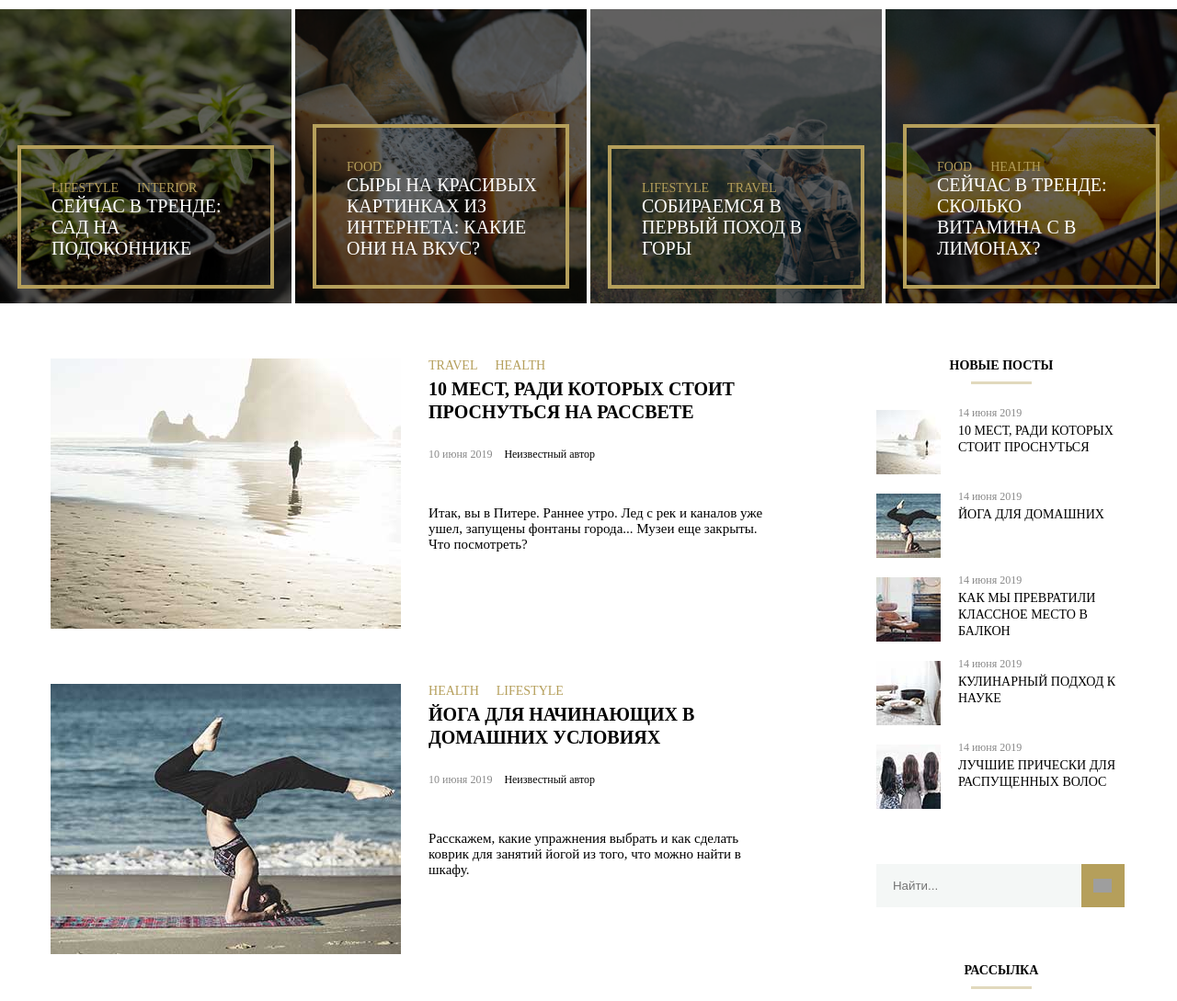
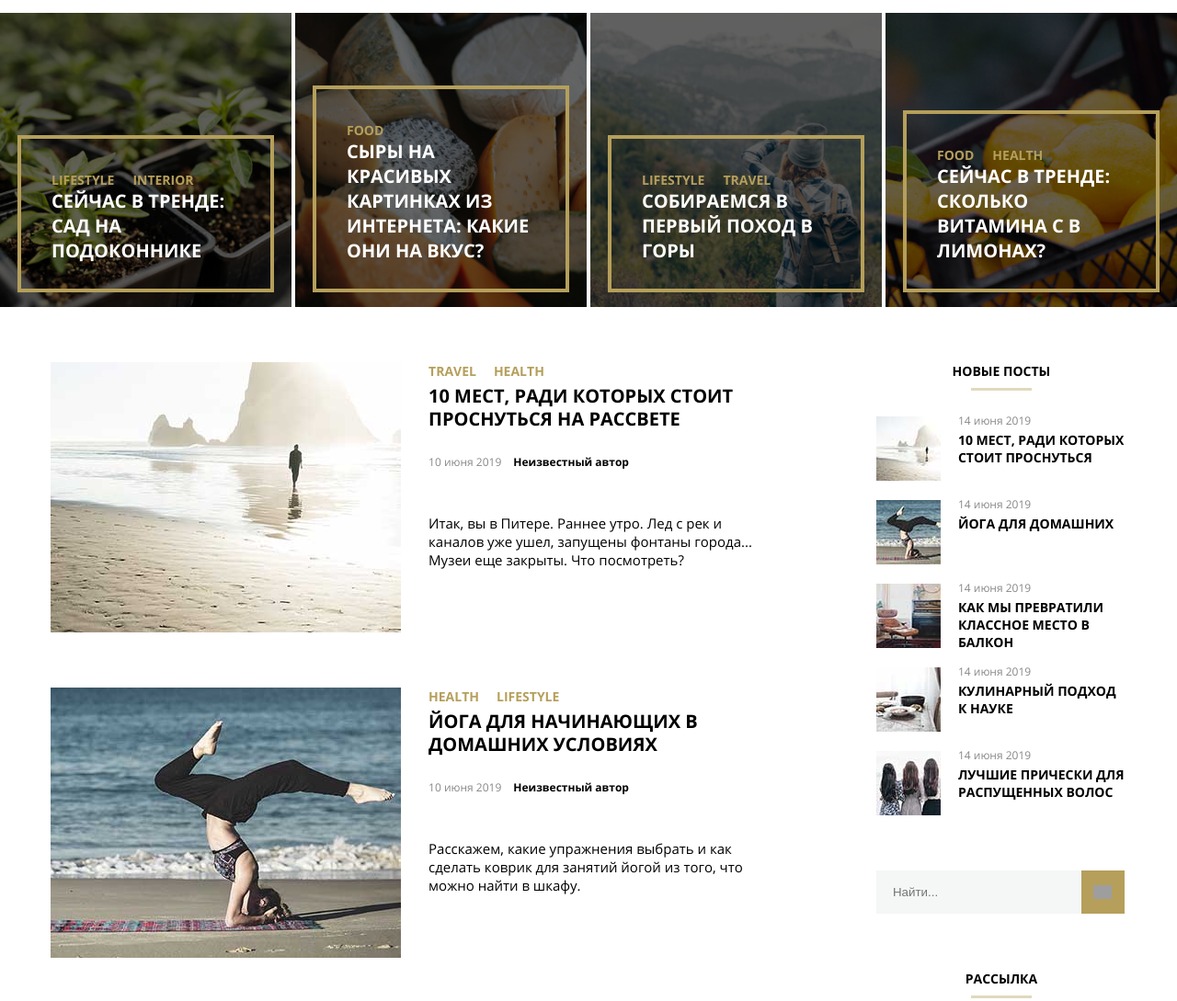
Before and after one commit to Kiraradi/MQ-50, a plain HTML site: page index.html in a window 1280 px wide. Shown: the part 560-1649 px from the top of the page at 92% size. Drawn offline with Linux system fonts and the light colour scheme; grey boxes are pictures that could not be loaded; files whose address does not match are found by name; a web font is replaced by a local one.

Commit message:
Объединение шрифтов в один

```diff
--- a/css/styles.css
+++ b/css/styles.css
@@ -1,21 +1,20 @@
 @font-face {
-  src: local('Regular'),
-		url("https://netology-code.github.io/html-2-diploma/sources/fonts/OpenSans-Regular.woff");
-  font-family: Regular;
-  font-weight: 400 ;
-  font-style: normal;
+	font-family:'OpenSans';
+	src: url(../fonts/OpenSans-Regular.woff);
+	font-weight: 400;
+	font-style: normal;
 }
 
 @font-face {
-  src: local('Bold'),
-		url("https://netology-code.github.io/html-2-diploma/sources/fonts/OpenSans-Bold.woff");
-  font-family: Bold;
-  font-weight: 400 ;
-  font-style: normal;
+	font-family: 'OpenSans';
+	src: url(../fonts/OpenSans-Bold.woff);
+	font-weight: 700;
+	font-style: normal;
 }
 
 body {
-	font-family: Bold;
+	font-family: OpenSans;
+	font-weight: bold;
 	font-size: 14px;
 	margin: 0;
     padding: 0;
@@ -64,7 +63,8 @@ ul {
 
 .header__menu {
 	display: flex;
-	font-family: Regular;
+	font-family: OpenSans;
+	font-weight: 400;
 	align-items: center;
 	justify-content: space-between;
     max-width: 1170px;
@@ -103,15 +103,6 @@ ul {
 	line-height: 75px;
 }
 
-.header__content_h1 {
-	margin: 132px;
-	max-width: 700px;
-	color: #ffffff;
-	font-size: 45px;
-	text-align: center;
-	text-transform: uppercase;
-	justify-content: center;
-}
 
 @media (max-width: 1200px) {
 	.sandwich {
@@ -300,18 +291,18 @@ ul {
 	padding: 0;
 }
 
-.trend-hashtag-item:nth-last-child(n+2) {
+.trend-hashtag-item-first {
 	margin-right: 20px;
 }
 
-.trend-hashtag-a {
+.trend-hashtag-link {
 	font-size: 14px;
 	color: #b59f5b;
 	text-transform: uppercase;
 	text-decoration: none;
 }
 
-.trend-hashtag-a:hover {
+.trend-hashtag-link:hover {
 	text-decoration: underline;
 }
 
@@ -326,19 +317,19 @@ ul {
      color: #b59f5b;
 }
 
-.trend-box-1 {
+.trend-box-first {
 	background-image: url(../img/trend1.jpg);
 }
 
-.trend-box-2 {
+.trend-box-second {
 	background-image: url(../img/trend2.jpg);
 }
 
-.trend-box-3 {
+.trend-box-third {
 	background-image: url(../img/trend3.jpg);
 }
 
-.trend-box-4 {
+.trend-box-fourth {
 	background-image: url(../img/trend4.jpg);
 }
 @media (max-width: 1200px) {
@@ -451,7 +442,7 @@ ul {
 	display: flex;
 }
 
-.article_h2 {
+.article_heading {
 	margin-top: 5px;
     line-height: 25px;
     margin-bottom: 26px;
@@ -467,13 +458,13 @@ ul {
 	color: #b59f5b;
 }
 
-.article__hashtag_a {
+.article__hashtag_link {
 	text-decoration: none;
 	text-transform: uppercase;
 	color: #b59f5b;
 }
 
-.article__hashtag_a:hover {
+.article__hashtag_link:hover {
 	text-decoration: underline;
 }
 
@@ -486,7 +477,8 @@ ul {
 }
 
 .article__content_date_paragraphs {
-	font-family: Regular;
+	font-family: OpenSans;
+	font-weight: 400;
 	font-size: 12px;
 	color: #888888;
 	margin-top: 0;
@@ -510,7 +502,8 @@ ul {
 
 .article__content_text_paragraphs {
 	font-size: 15px;
-	font-family: Regular;
+	font-family: OpenSans;
+	font-weight: 400;
 	color: #000000;
 	margin: 0;
 }
@@ -553,11 +546,11 @@ ul {
 .new__post {
 	display: flex;
 	height: 70px;
-	margin-top: 24px;
+	margin-top: 21px;
 }
 
-.new__post:not(:first-child) {
-	margin-top: 21px;
+.new__post_first {
+	margin-top: 24px;
 }
 
 .new__post_img {
@@ -568,8 +561,9 @@ ul {
 	margin-left: 19px;
 }
 
-.new__post_content_p {
-	font-family: Regular;
+.new__post_content_paragraph {
+	font-family: OpenSans;
+	font-weight: 400;
 	font-size: 12px;
 	color: #888888;
 	margin: auto auto 3px;
@@ -580,15 +574,14 @@ ul {
 	margin: 0;
 }
 
-.new__post_content_a {
-	font-weight: 400;
+.new__post_content_link {
 	color: #000000;
 	text-transform: uppercase;
 	margin-bottom: 0;
 	line-height: 18px;
 }
 
-.new__post_content_a:hover {
+.new__post_content_link:hover {
 	color: #b59f5b;
 }
 
@@ -754,14 +747,15 @@ ul {
 	font-size: 15px;
 	margin: 0 0 24px;
 	padding: 0;
-	font-family: Regular;
+	font-family: OpenSans;
+	font-weight: 400;
 }
 
-.goods-content-paragraphs-a {
+.goods-content-paragraphs-link {
 	color: #b59f5b;
 }
 
-.goods-content-paragraphs-a:hover {
+.goods-content-paragraphs-link:hover {
 	text-decoration: underline;
 }
 
@@ -873,7 +867,6 @@ ul {
 
 	.goods {
 		column-gap: 68px;
-
 		margin-top: 26px;
 		justify-content: flex-start;
 	}
@@ -913,7 +906,7 @@ ul {
 		margin-top: 8px;
 	}
 
-	.article_h2 {
+	.article_heading {
 		margin-top: 7px;
         line-height: 18px;
         margin-bottom: 17px;
@@ -1021,7 +1014,11 @@ ul {
 	padding-bottom: 30px;
 }
 
-.social_item:not(:first-child) {
+.social_item_first {
+	margin-left: 0;
+}
+
+.social_item {
 	margin-left: 15px;
 }
 
@@ -1030,7 +1027,7 @@ ul {
 	margin-top: 70px;
 }
 
-.copyright_a {
+.copyright_link {
 	color: #999999;
 	font-size: 12px;
 }
@@ -1109,7 +1106,8 @@ ul {
 	display: flex;
 	flex-direction: column;
 	font-size: 13px;
-	font-family: Regular;
+	font-family: OpenSans;
+	font-weight: 400;
 }
 
 .popub-heading {
@@ -1130,7 +1128,8 @@ ul {
 .select-label {
 	display: block;
 	font-size: 13px;
-	font-family: Regular;
+	font-family: OpenSans;
+	font-weight: 400;
 	margin-bottom: 13px;
 }
 
@@ -1213,7 +1212,8 @@ ul {
 .button-popub-send {
 	width: 100%;
 	margin-top: 21px;
-	font-family: Bold;
+	font-family: OpenSans;
+	font-weight: bold;
 }
 
 @media (max-width: 640px) {
--- a/index.html
+++ b/index.html
@@ -36,37 +36,37 @@
 	<section class="section">
 			<h2 class="section-title">Сейчас в тренде</h2>
 			<div class="trends">
-				<div class="trend trend-box-1">
+				<div class="trend trend-box-first">
 					<div class="trend-content">
 						<ul class="trend-hashtag">
-                           <li class="trend-hashtag-item"><a href="#" class="trend-hashtag-a">Lifestyle</a></li>
-						   <li class="trend-hashtag-item"><a href="#" class="trend-hashtag-a">INTERIOR</a> </li>
+                           <li class="trend-hashtag-item trend-hashtag-item-first"><a href="#" class="trend-hashtag-link">Lifestyle</a></li>
+						   <li class="trend-hashtag-item"><a href="#" class="trend-hashtag-link">INTERIOR</a> </li>
 						</ul>
 						<p class="trend-content-paragraphs">Сейчас в тренде: сад на подоконнике</p>
 					</div>
 				</div>
-				<div class="trend trend-box-2">
+				<div class="trend trend-box-second">
 					<div class="trend-content">
 						<ul class="trend-hashtag">
-                           <li class="trend-hashtag-item"><a href="#" class="trend-hashtag-a">food</a></li>
+                           <li class="trend-hashtag-item trend-hashtag-item-first"><a href="#" class="trend-hashtag-link">food</a></li>
 						</ul>
 						<p class="trend-content-paragraphs">сыры на красивых  картинках из интернета: какие они на вкус?</p>
 					</div>
 				</div>
-				<div class="trend trend-box-3">
+				<div class="trend trend-box-third">
 					<div class="trend-content">
 						<ul class="trend-hashtag">
-                           <li class="trend-hashtag-item"><a href="#" class="trend-hashtag-a">Lifestyle</a></li>
-						   <li class="trend-hashtag-item"><a href="#" class="trend-hashtag-a">travel</a> </li>
+                           <li class="trend-hashtag-item trend-hashtag-item-first"><a href="#" class="trend-hashtag-link">Lifestyle</a></li>
+						   <li class="trend-hashtag-item"><a href="#" class="trend-hashtag-link">travel</a> </li>
 						</ul>
 						<p class="trend-content-paragraphs">СОБИРАЕМСЯ В ПЕРВЫЙ ПОХОД В ГОРЫ</p>
 					</div>
 				</div>
-				<div class="trend trend-box-4">
+				<div class="trend trend-box-fourth">
 					<div class="trend-content">
 						<ul class="trend-hashtag">
-                           <li class="trend-hashtag-item"><a href="#" class="trend-hashtag-a">food</a></li>
-						   <li class="trend-hashtag-item"><a href="#" class="trend-hashtag-a">health</a> </li>
+                           <li class="trend-hashtag-item trend-hashtag-item-first"><a href="#" class="trend-hashtag-link">food</a></li>
+						   <li class="trend-hashtag-item"><a href="#" class="trend-hashtag-link">health</a> </li>
 						</ul>
 						<p class="trend-content-paragraphs">Сейчас в тренде: сКОЛЬКО ВИТАМИНА c В ЛИМОНАХ?</p>
 					</div>
@@ -83,10 +83,10 @@
 
 				<div class="article__content">
 					<ul class="article__hashtag">
-						<li class="article__hashtag_list"><a href="#" class="article__hashtag_a">Travel</a></li>
-						<li class="article__hashtag_list"><a href="#" class="article__hashtag_a">HEALTH</a></li>
+						<li class="article__hashtag_list"><a href="#" class="article__hashtag_link">Travel</a></li>
+						<li class="article__hashtag_list"><a href="#" class="article__hashtag_link">HEALTH</a></li>
 					</ul>
-					<h2 class="article_h2"><a href="#" class="article__heading">10 мест, ради которых стоит проснуться на рассвете</a></h2>
+					<h2 class="article_heading"><a href="#" class="article__heading">10 мест, ради которых стоит проснуться на рассвете</a></h2>
 					<div class="article__content_date">
 						<p class="article__content_date_paragraphs">10 июня 2019</p>
 						<a class="article__content_date_link" href="#">Неизвестный автор</a>
@@ -104,10 +104,10 @@
 				</div>
 				<div class="article__content">
 					<ul class="article__hashtag">
-						<li class="article__hashtag_list"><a href="#" class="article__hashtag_a">HEALTH</a></li>
-						<li class="article__hashtag_list"><a href="#" class="article__hashtag_a">lifestyle</a></li>
+						<li class="article__hashtag_list"><a href="#" class="article__hashtag_link">HEALTH</a></li>
+						<li class="article__hashtag_list"><a href="#" class="article__hashtag_link">lifestyle</a></li>
 					</ul>
-					<h2 class="article_h2"><a href="#" class="article__heading">Йoга для начинающих в домашних условиях</a></h2>
+					<h2 class="article_heading"><a href="#" class="article__heading">Йoга для начинающих в домашних условиях</a></h2>
 					<div class="article__content_date">
 						<p class="article__content_date_paragraphs">10 июня 2019</p>
 						<a class="article__content_date_link" href="#">Неизвестный автор</a>
@@ -124,10 +124,10 @@
 				</div>
 				<div class="article__content">
 					<ul class="article__hashtag">
-						<li class="article__hashtag_list"><a href="#" class="article__hashtag_a">MUSIC</a></li>
-						<li class="article__hashtag_list"><a href="#" class="article__hashtag_a"></a></li>
+						<li class="article__hashtag_list"><a href="#" class="article__hashtag_link">MUSIC</a></li>
+						<li class="article__hashtag_list"><a href="#" class="article__hashtag_link"></a></li>
 					</ul>
-					<h2 class="article_h2"><a href="#" class="article__heading">Лучшие музыкальные фестивали этого лета</a></h2>
+					<h2 class="article_heading"><a href="#" class="article__heading">Лучшие музыкальные фестивали этого лета</a></h2>
 					<div class="article__content_date">
 						<p class="article__content_date_paragraphs">10 июня 2019</p>
 						<a class="article__content_date_link" href="#">Неизвестный автор</a>
@@ -145,10 +145,10 @@
 				</div>
 				<div class="article__content">
 					<ul class="article__hashtag">
-						<li class="article__hashtag_list"><a href="#" class="article__hashtag_a">LYFESTYLE</a></li>
-						<li class="article__hashtag_list"><a href="#" class="article__hashtag_a">FOOD</a></li>
+						<li class="article__hashtag_list"><a href="#" class="article__hashtag_link">LYFESTYLE</a></li>
+						<li class="article__hashtag_list"><a href="#" class="article__hashtag_link">FOOD</a></li>
 					</ul>
-					<h2 class="article_h2"><a href="#" class="article__heading">Наукоёмкий подход к кулинарии</a></h2>
+					<h2 class="article_heading"><a href="#" class="article__heading">Наукоёмкий подход к кулинарии</a></h2>
 					<div class="article__content_date">
 						<p class="article__content_date_paragraphs">10 июня 2019</p>
 						<a class="article__content_date_link" href="#">Неизвестный автор</a>
@@ -165,11 +165,11 @@
 				</div>
 				<div class="article__content">
 					<ul class="article__hashtag">
-						<li class="article__hashtag_list"><a href="#" class="article__hashtag_a">LYFESTYLE</a></li>
-						<li class="article__hashtag_list"><a href="#" class="article__hashtag_a">INTERIOR</a></li>
-						<li class="article__hashtag_list"><a href="#" class="article__hashtag_a">art</a></li>
+						<li class="article__hashtag_list"><a href="#" class="article__hashtag_link">LYFESTYLE</a></li>
+						<li class="article__hashtag_list"><a href="#" class="article__hashtag_link">INTERIOR</a></li>
+						<li class="article__hashtag_list"><a href="#" class="article__hashtag_link">art</a></li>
 					</ul>
-					<h2 class="article_h2"><a href="#" class="article__heading">делаем модные принты на подушках для интерьера </a></h2>
+					<h2 class="article_heading"><a href="#" class="article__heading">делаем модные принты на подушках для интерьера </a></h2>
 					<div class="article__content_date">
 						<p class="article__content_date_paragraphs">10 июня 2019</p>
 						<a class="article__content_date_link" href="#">Неизвестный автор</a>
@@ -186,14 +186,14 @@
 			<div class="aside-block new__posts">
 				<h3 class="aside-title">Новые посты</h3>
 				<div class="posts">
-					<div class="new__post">
+					<div class="new__post new__post_first">
 						<div class="new__post_img">
 							<img src="img/2.jpg" alt="new__post_1">
 						</div>
 						<div class="new__post_content">
-							<p class="new__post_content_p">14 июня 2019</p>
+							<p class="new__post_content_paragraph">14 июня 2019</p>
 							<h3 class="new__post_content_heading">
-								<a class="new__post_content_a" href="#">10 мест, ради которых стоит проснуться</a>
+								<a class="new__post_content_link" href="#">10 мест, ради которых стоит проснуться</a>
 							</h3>
 						</div>
 					</div>
@@ -202,9 +202,9 @@
 							<img src="img/151.jpg" alt="new__post_2">
 						</div>
 						<div class="new__post_content">
-							<p class="new__post_content_p">14 июня 2019</p>
+							<p class="new__post_content_paragraph">14 июня 2019</p>
 							<h3 class="new__post_content_heading">
-								<a class="new__post_content_a" href="#">Йога для домашних</a>
+								<a class="new__post_content_link" href="#">Йога для домашних</a>
 							</h3>
 						</div>
 					</div>
@@ -213,9 +213,9 @@
 							<img src="img/45.jpg" alt="new__post_3">
 						</div>
 						<div class="new__post_content">
-							<p class="new__post_content_p">14 июня 2019</p>
+							<p class="new__post_content_paragraph">14 июня 2019</p>
 							<h3 class="new__post_content_heading">
-								<a class="new__post_content_a" href="#">как мы превратили классное место в балкон</a>
+								<a class="new__post_content_link" href="#">как мы превратили классное место в балкон</a>
 							</h3>
 
 						</div>
@@ -225,9 +225,9 @@
 							<img src="img/501.jpg" alt="new__post_4">
 						</div>
 						<div class="new__post_content">
-							<p class="new__post_content_p">14 июня 2019</p>
+							<p class="new__post_content_paragraph">14 июня 2019</p>
 							<h3 class="new__post_content_heading">
-								<a class="new__post_content_a" href="#">Кулинарный подход к науке</a>
+								<a class="new__post_content_link" href="#">Кулинарный подход к науке</a>
 							</h3>
 						</div>
 					</div>
@@ -236,9 +236,9 @@
 							<img src="img/7.jpg" alt="new__post_5">
 						</div>
 						<div class="new__post_content">
-							<p class="new__post_content_p">14 июня 2019</p>
+							<p class="new__post_content_paragraph">14 июня 2019</p>
 							<h3 class="new__post_content_heading">
-								<a class="new__post_content_a" href="#">лучшие прически для распущенных волос</a>
+								<a class="new__post_content_link" href="#">лучшие прически для распущенных волос</a>
 							</h3>
 						</div>
 					</div>
@@ -329,7 +329,7 @@
 					</picture>
 					<div class="goods-content">
 						<h2 class="goods-content-heading">Подушки на диван</h2>
-						<p class="goods-content-paragraphs">Набор из двух подушек с модными принтами. Видео о создании <a href="#" class="goods-content-paragraphs-a">здесь</a>.</p>
+						<p class="goods-content-paragraphs">Набор из двух подушек с модными принтами. Видео о создании <a href="#" class="goods-content-paragraphs-link">здесь</a>.</p>
 						<div class="goods-shop goods-shop-one">
 							<div class="goods-shop-prices">
 								<span class="goods-shop-price goods-shop-price-old">
@@ -357,7 +357,7 @@
 					</picture>
 					<div class="goods-content">
 						<h2 class="goods-content-heading">Кукла «Зайчик»</h2>
-						<p class="goods-content-paragraphs">Интерьерная рукодельная кукла «Зайчик», созданию которой посвящена <a href="#" class="goods-content-paragraphs-a">весенняя серия постов</a> в блоге и несколько подкастов.</p>
+						<p class="goods-content-paragraphs">Интерьерная рукодельная кукла «Зайчик», созданию которой посвящена <a href="#" class="goods-content-paragraphs-link">весенняя серия постов</a> в блоге и несколько подкастов.</p>
                         <div class="goods-shop goods-shop-two">
 							<div class="goods-shop-prices">
 								<span class="goods-shop-price goods-shop-price-old">
@@ -382,7 +382,7 @@
 					</picture>
 					<div class="goods-content">
 						<h2 class="goods-content-heading">Шестиугольная рамка</h2>
-						<p class="goods-content-paragraphs">Необычная рамка для украшения дома из видео   <a href="#" class="goods-content-paragraphs-a">«Как сделать рамку из подручных средств за 30 минут»</a></p>
+						<p class="goods-content-paragraphs">Необычная рамка для украшения дома из видео   <a href="#" class="goods-content-paragraphs-link">«Как сделать рамку из подручных средств за 30 минут»</a></p>
                         <div class="goods-shop goods-shop-three">
 							<div class="goods-shop-prices">
 								<span class="goods-shop-price goods-shop-price-old">
@@ -403,7 +403,7 @@
 	</div>
 	<footer class="footer">
 		<ul class="social">
-			<li class="social_item">
+			<li class="social_item social_item_first">
 				<a href="#" class="social__logo twitter">
 					<span class="hidden">Иконка twitter</span>
 			    </a>
@@ -420,7 +420,7 @@
 			</li>
 		</ul>
 		<div class="copyright">
-			<a class="copyright_a" href="#"> Copyright © 2009–2019 City Blog LLC.</a>
+			<a class="copyright_link" href="#"> Copyright © 2009–2019 City Blog LLC.</a>
 		</div>
 	</footer>
 
```
